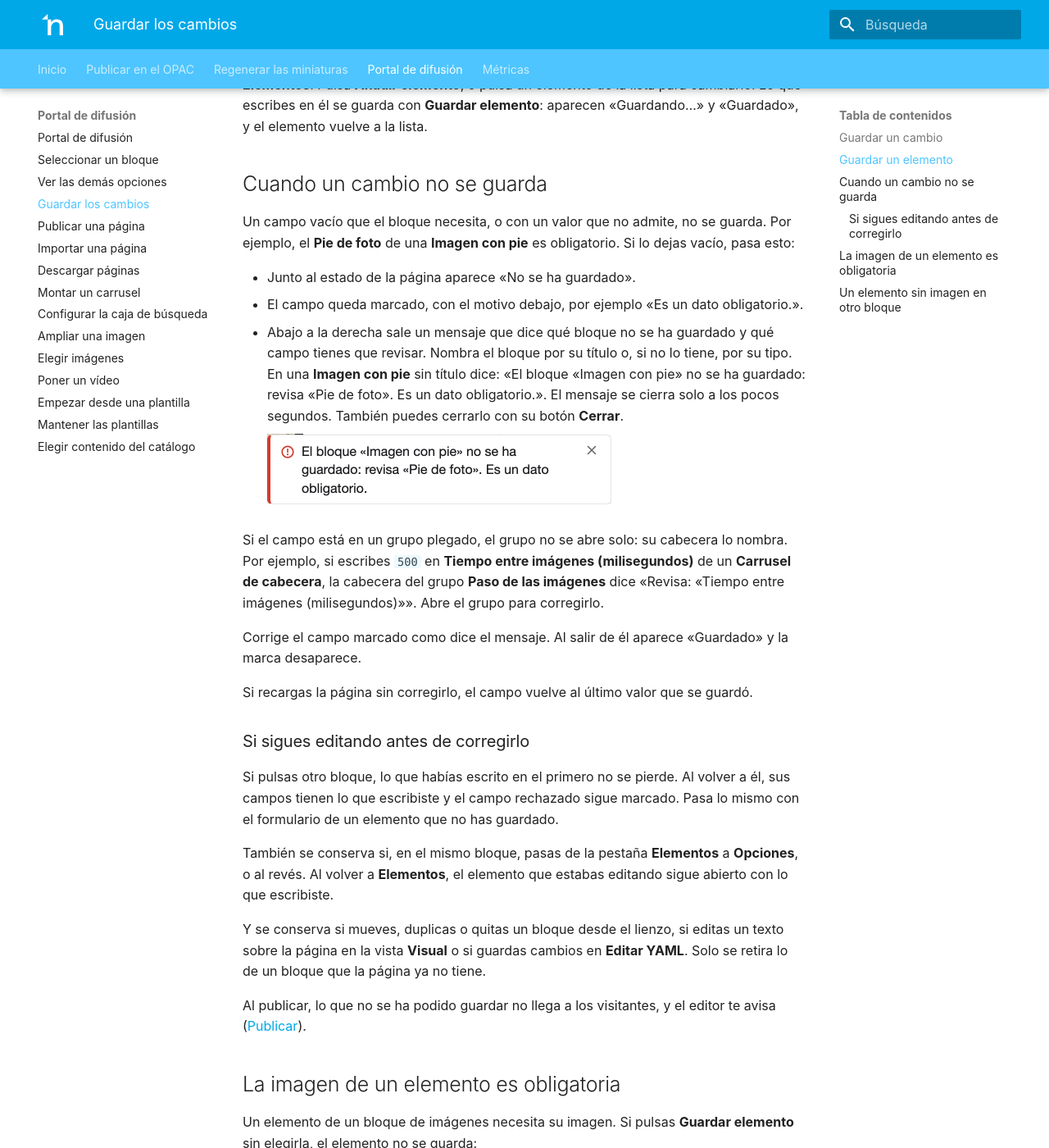
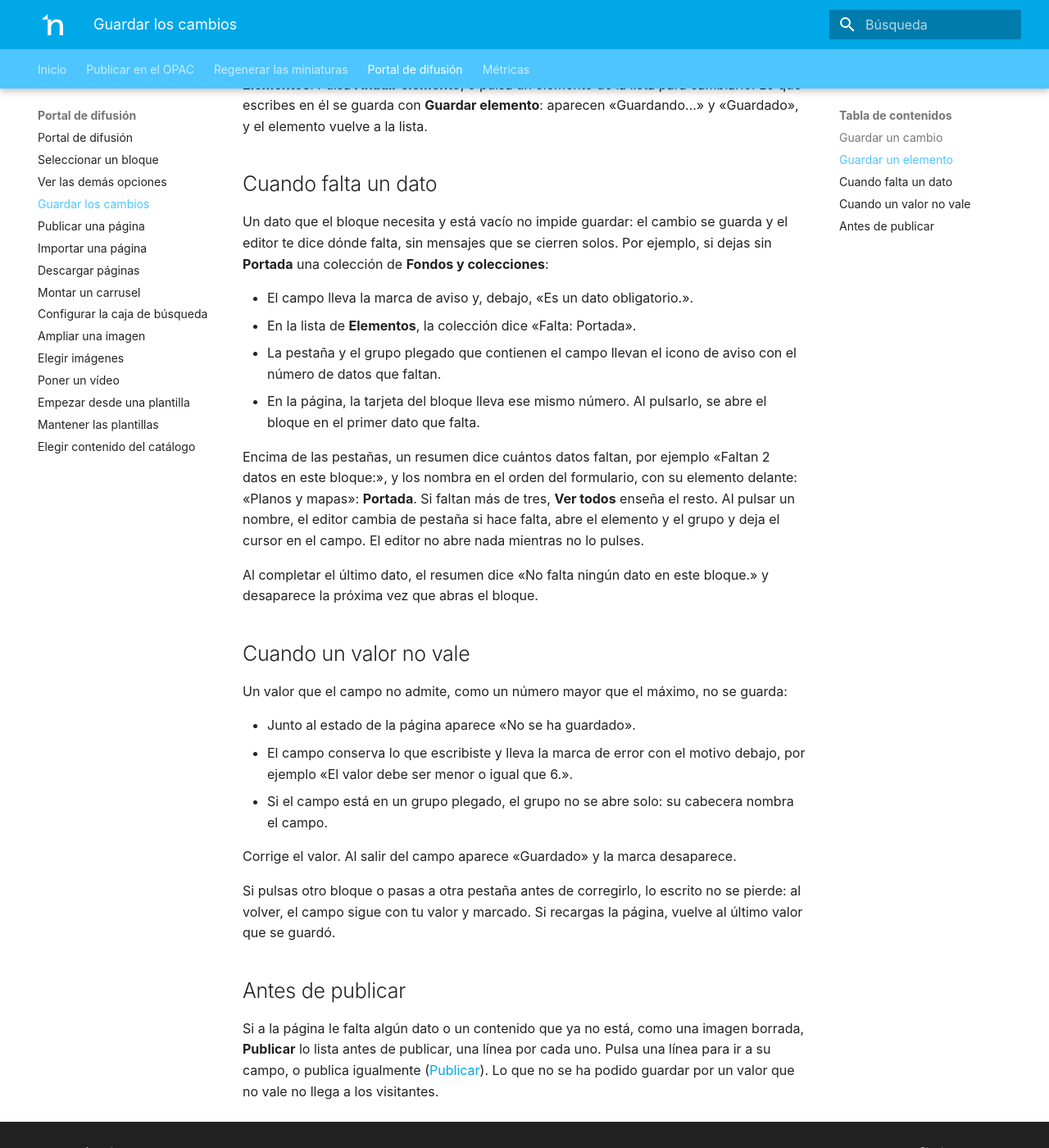
Before and after one commit to nubarchiva/nuba-docs, an MkDocs documentation site: the page built from docs/user-guide/diffusion-portal/save-changes.md, in a window 1280 px wide and 1400 px high, scrolled down 657 px. Shown: the whole window at 82% size. Built offline with MkDocs 1.6.1 and Material for MkDocs 9.7.7, drawn with Linux system fonts in a browser that asks for light colours; some of the changed text lies outside the part shown.

Commit message:
docs(portal): cómo se ve lo que falta y lo que no vale al guardar

```diff
--- a/docs/user-guide/diffusion-portal/save-changes.md
+++ b/docs/user-guide/diffusion-portal/save-changes.md
@@ -21,73 +21,42 @@ En los bloques con una lista de elementos, cada elemento se edita en la pestaña
 elemento**, o pulsa un elemento de la lista para cambiarlo. Lo que escribes en él se guarda con **Guardar elemento**:
 aparecen «Guardando…» y «Guardado», y el elemento vuelve a la lista.
 
-## Cuando un cambio no se guarda
+## Cuando falta un dato
 
-Un campo vacío que el bloque necesita, o con un valor que no admite, no se guarda. Por ejemplo, el **Pie de foto**
-de una **Imagen con pie** es obligatorio. Si lo dejas vacío, pasa esto:
+Un dato que el bloque necesita y está vacío no impide guardar: el cambio se guarda y el editor te dice dónde
+falta, sin mensajes que se cierren solos. Por ejemplo, si dejas sin **Portada** una colección de **Fondos y
+colecciones**:
+
+- El campo lleva la marca de aviso y, debajo, «Es un dato obligatorio.».
+- En la lista de **Elementos**, la colección dice «Falta: Portada».
+- La pestaña y el grupo plegado que contienen el campo llevan el icono de aviso con el número de datos que faltan.
+- En la página, la tarjeta del bloque lleva ese mismo número. Al pulsarlo, se abre el bloque en el primer dato que
+  falta.
+
+Encima de las pestañas, un resumen dice cuántos datos faltan, por ejemplo «Faltan 2 datos en este bloque:», y los
+nombra en el orden del formulario, con su elemento delante: «Planos y mapas»: **Portada**. Si faltan más de tres,
+**Ver todos** enseña el resto. Al pulsar un nombre, el editor cambia de pestaña si hace falta, abre el elemento y el
+grupo y deja el cursor en el campo. El editor no abre nada mientras no lo pulses.
+
+Al completar el último dato, el resumen dice «No falta ningún dato en este bloque.» y desaparece la próxima vez que
+abras el bloque.
+
+## Cuando un valor no vale
+
+Un valor que el campo no admite, como un número mayor que el máximo, no se guarda:
 
 - Junto al estado de la página aparece «No se ha guardado».
-- El campo queda marcado, con el motivo debajo, por ejemplo «Es un dato obligatorio.».
-- Abajo a la derecha sale un mensaje que dice qué bloque no se ha guardado y qué campo tienes que revisar. Nombra el
-  bloque por su título o, si no lo tiene, por su tipo. En una **Imagen con pie** sin título dice: «El bloque «Imagen
-  con pie» no se ha guardado: revisa «Pie de foto». Es un dato obligatorio.». El mensaje se cierra solo a los pocos
-  segundos. También puedes cerrarlo con su botón **Cerrar**.
+- El campo conserva lo que escribiste y lleva la marca de error con el motivo debajo, por ejemplo «El valor debe ser
+  menor o igual que 6.».
+- Si el campo está en un grupo plegado, el grupo no se abre solo: su cabecera nombra el campo.
 
-    ![El mensaje de que el bloque «Imagen con pie» no se ha guardado y de que revises «Pie de foto».](../../assets/screenshots/es/diffusion-portal/save-changes/not-saved.png){ width="420" }
+Corrige el valor. Al salir del campo aparece «Guardado» y la marca desaparece.
 
-Si el campo está en un grupo plegado, el grupo no se abre solo: su cabecera lo nombra. Por ejemplo, si escribes
-`500` en **Tiempo entre imágenes (milisegundos)** de un **Carrusel de cabecera**, la cabecera del grupo **Paso de las
-imágenes** dice «Revisa: «Tiempo entre imágenes (milisegundos)»». Abre el grupo para corregirlo.
+Si pulsas otro bloque o pasas a otra pestaña antes de corregirlo, lo escrito no se pierde: al volver, el campo sigue
+con tu valor y marcado. Si recargas la página, vuelve al último valor que se guardó.
 
-Corrige el campo marcado como dice el mensaje. Al salir de él aparece «Guardado» y la marca desaparece.
+## Antes de publicar
 
-Si recargas la página sin corregirlo, el campo vuelve al último valor que se guardó.
-
-### Si sigues editando antes de corregirlo
-
-Si pulsas otro bloque, lo que habías escrito en el primero no se pierde. Al volver a él, sus campos tienen lo que
-escribiste y el campo rechazado sigue marcado. Pasa lo mismo con el formulario de un elemento que no has guardado.
-
-También se conserva si, en el mismo bloque, pasas de la pestaña **Elementos** a **Opciones**, o al revés. Al volver a
-**Elementos**, el elemento que estabas editando sigue abierto con lo que escribiste.
-
-Y se conserva si mueves, duplicas o quitas un bloque desde el lienzo, si editas un texto sobre la página en la vista
-**Visual** o si guardas cambios en **Editar YAML**. Solo se retira lo de un bloque que la página ya no tiene.
-
-Al publicar, lo que no se ha podido guardar no llega a los visitantes, y el editor te avisa
-([Publicar](publish.md#publicar)).
-
-## La imagen de un elemento es obligatoria
-
-Un elemento de un bloque de imágenes necesita su imagen. Si pulsas **Guardar elemento** sin elegirla, el elemento no
-se guarda:
-
-- El campo **Imagen** queda marcado con «Es un dato obligatorio.».
-- El mensaje dice qué falta, en qué elemento y en qué bloque, por ejemplo «No se ha guardado: falta «Imagen» en el
-  elemento 1 de «Carrusel de cabecera». Complétalo y vuelve a guardar.».
-
-Elige la imagen ([Elegir las imágenes de un bloque](choose-images.md)) y vuelve a pulsar **Guardar elemento**.
-
-La imagen es obligatoria en los elementos de estos bloques:
-
-- **Carrusel de cabecera**, **Tira de imágenes de cabecera** y **Carrusel de elementos**.
-- **Galería ajustada** y **Fondos y colecciones**.
-- **Cuadrícula de elementos** y **Mosaico de fotos**, mientras **Mostrar las imágenes** esté activada.
-
-En **Fondos y colecciones**, la imagen del elemento es el campo **Portada**, y así la nombran el campo marcado y el
-mensaje.
-
-El título de un elemento sigue siendo opcional donde lo era: un elemento de carrusel con imagen y sin título se
-guarda.
-
-## Un elemento sin imagen en otro bloque
-
-Una página puede tener ya un elemento al que le falta un dato obligatorio, por ejemplo si se preparó fuera del
-editor. La primera vez que guardas un cambio en otro bloque después de abrir la página en el editor, el cambio se
-guarda y sale un mensaje que señala lo que falta. Por ejemplo: «Se ha guardado. Falta «Imagen» en el elemento 1 de «Carrusel de cabecera»: complétalo.».
-
-El editor abre ese bloque y ese elemento, con el campo marcado. Elige la imagen y pulsa **Guardar elemento**. Los
-guardados siguientes ya no avisan de ese elemento.
-
-Si en ese bloque tienes un elemento a medio editar, sin guardar, el editor abre el bloque, pero no el elemento que
-falla: tu formulario se queda como estaba. Guárdalo y abre después el elemento que nombra el mensaje.
+Si a la página le falta algún dato o un contenido que ya no está, como una imagen borrada, **Publicar** lo lista
+antes de publicar, una línea por cada uno. Pulsa una línea para ir a su campo, o publica igualmente
+([Publicar](publish.md#publicar)). Lo que no se ha podido guardar por un valor que no vale no llega a los visitantes.
```
Also changed, not shown: docs/user-guide/diffusion-portal/carousel.md (+2 -2 lines), docs/user-guide/diffusion-portal/choose-images.md (+7 -18 lines), docs/user-guide/diffusion-portal/publish.md (+4 -4 lines).
